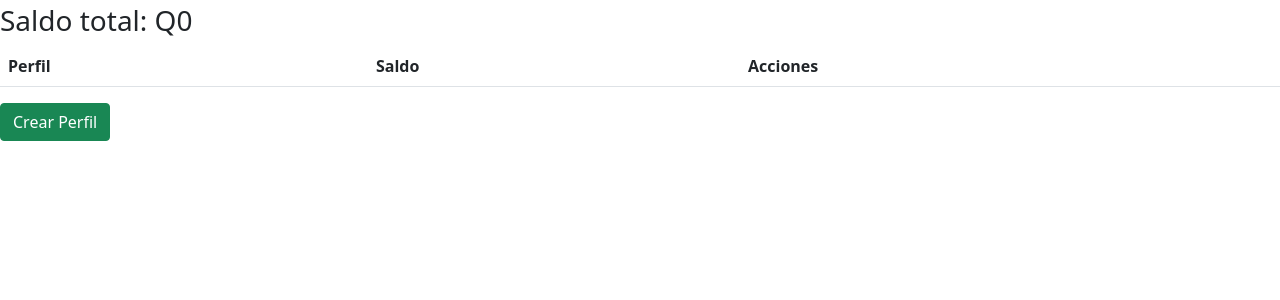
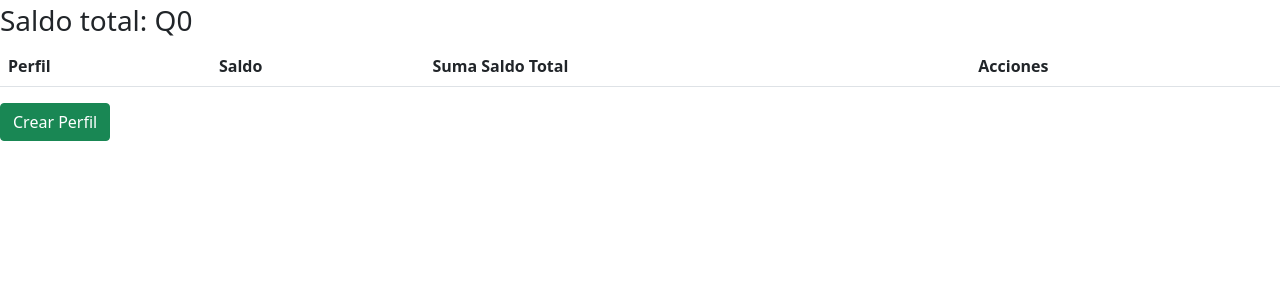
Before and after one commit to wachaleta/FinanzaVirtual, a Django app: page /perfiles/ in a window 1280 px wide. Shown: the part 56-356 px from the top of the page. Run offline with Django 4.2, Linux system fonts and the light colour scheme; the visitor is signed in with stand-in values (Sample User, id 1); data that the repository does not hold is empty; some libraries are stand-ins or nearby versions.

Commit message:
Feat: Muestra en la tabla de perfiles cual suma y cual no en el saldo total

```diff
--- a/MiBancoVirtual/templates/perfiles/ver_perfiles.html
+++ b/MiBancoVirtual/templates/perfiles/ver_perfiles.html
@@ -22,6 +22,7 @@
                     <tr>
                         <th>Perfil</th>
                         <th>Saldo</th>
+                        <th class="">Suma Saldo Total</th>
                         <th>Acciones</th>
                     </tr>
                 </thead>
@@ -29,6 +30,8 @@
                     <tr>
                         <td>[[perfil.nombre]]</td>
                         <td>Q[[ perfil.saldo ]]</td>
+                        <td v-if="perfil.agregarTotal" class=""><span class="btn btn-success">Suma</span></td>
+                        <td v-else class=""><span class="btn btn-danger">No Suma</span></td>
                         <td>
                             <button type="button" @click="cargarPerfil(perfil)" class="btn btn-link" data-bs-toggle="modal" data-bs-target="#eliminarPerfil">
                                 <i class="bx bxs-x-circle" style="margin: -15px; color:#ff0000; font-size: 38px;"></i>
```
